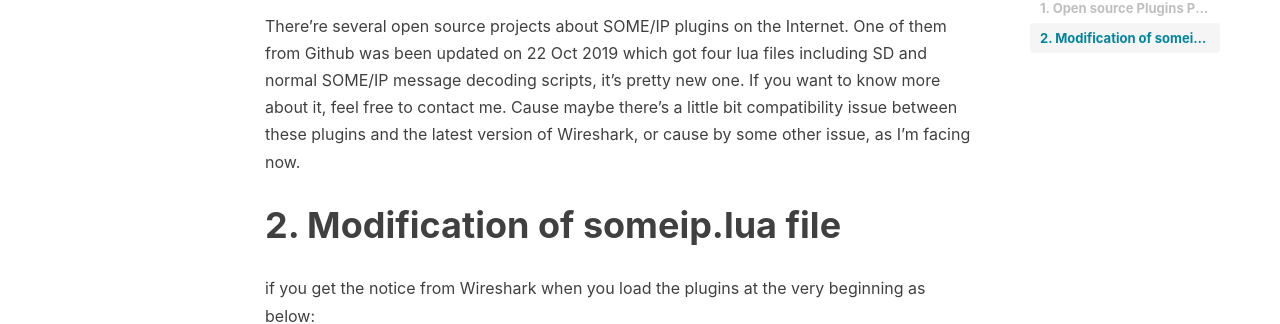
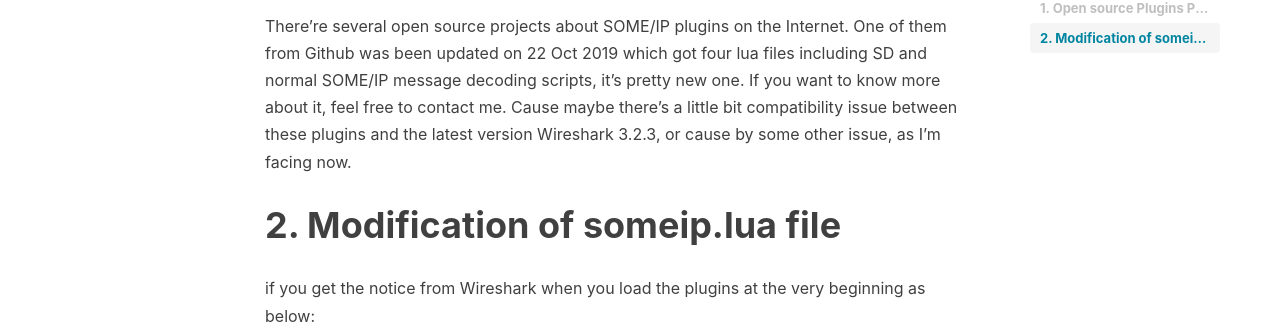
Before and after one commit to yuancanqin/yuancanqin.github.io, a Jekyll site: the page built from _posts/2020-04-14-SOMEIP-Plugins-of-Wireshark.md, in a window 1280 px wide. Shown: the part 690-1014 px from the top of the page. Built offline with Jekyll 4.4.1, drawn with Linux system fonts in a browser that asks for light colours; nearby versions of some CDN libraries; comment, search, counter and statistics services are not loaded.

Commit message:
Update 2020-04-14-SOMEIP-Plugins-of-Wireshark.md
update wireshark version No.

````diff
--- a/_posts/2020-04-14-SOMEIP-Plugins-of-Wireshark.md
+++ b/_posts/2020-04-14-SOMEIP-Plugins-of-Wireshark.md
@@ -11,7 +11,7 @@ tags:
 ---
 
 # 1.	Open source Plugins Project
-There're several open source projects about SOME/IP plugins on the Internet. One of them from Github was been updated on 22 Oct 2019 which got four lua files including SD and normal SOME/IP message decoding scripts, it's pretty new one. If you want to know more about it, feel free to contact me. Cause maybe there's a little bit compatibility issue between these plugins and the latest version of Wireshark, or cause by some other issue, as I'm facing now.
+There're several open source projects about SOME/IP plugins on the Internet. One of them from Github was been updated on 22 Oct 2019 which got four lua files including SD and normal SOME/IP message decoding scripts, it's pretty new one. If you want to know more about it, feel free to contact me. Cause maybe there's a little bit compatibility issue between these plugins and the latest version Wireshark 3.2.3, or cause by some other issue, as I'm facing now.
 # 2.	Modification of someip.lua file
 if you get the notice from Wireshark when you load the plugins at the very beginning as below:
 ```
````
